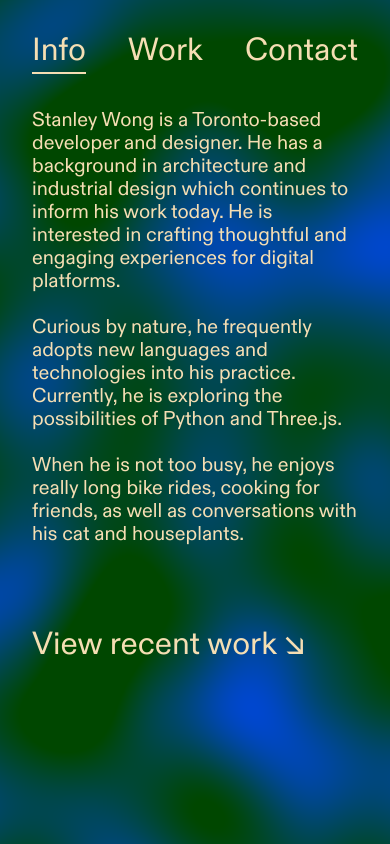
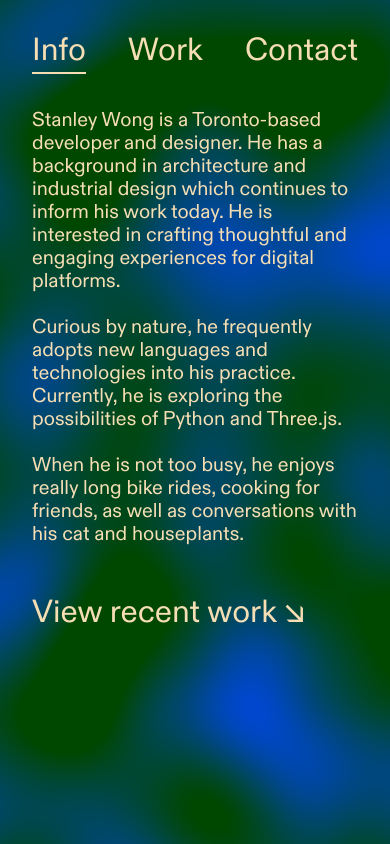
Before and after one commit to stanw0ng/Portfolio-V2, a React (Vite) app: page / in a window 390 px wide. Shown: the top 844 px of the page. Built offline with nearby package versions, Linux system fonts and the light colour scheme.

Commit message:
adjusting call-to-action

```diff
--- a/src/styles/info.scss
+++ b/src/styles/info.scss
@@ -233,7 +233,8 @@
     height: 89vh;
 
     .call-to-action {
-      margin-top: 5rem;
+      margin-top: 3rem;
+      margin-bottom: 3rem;
       font-size: 2rem;
     }
   }
```
